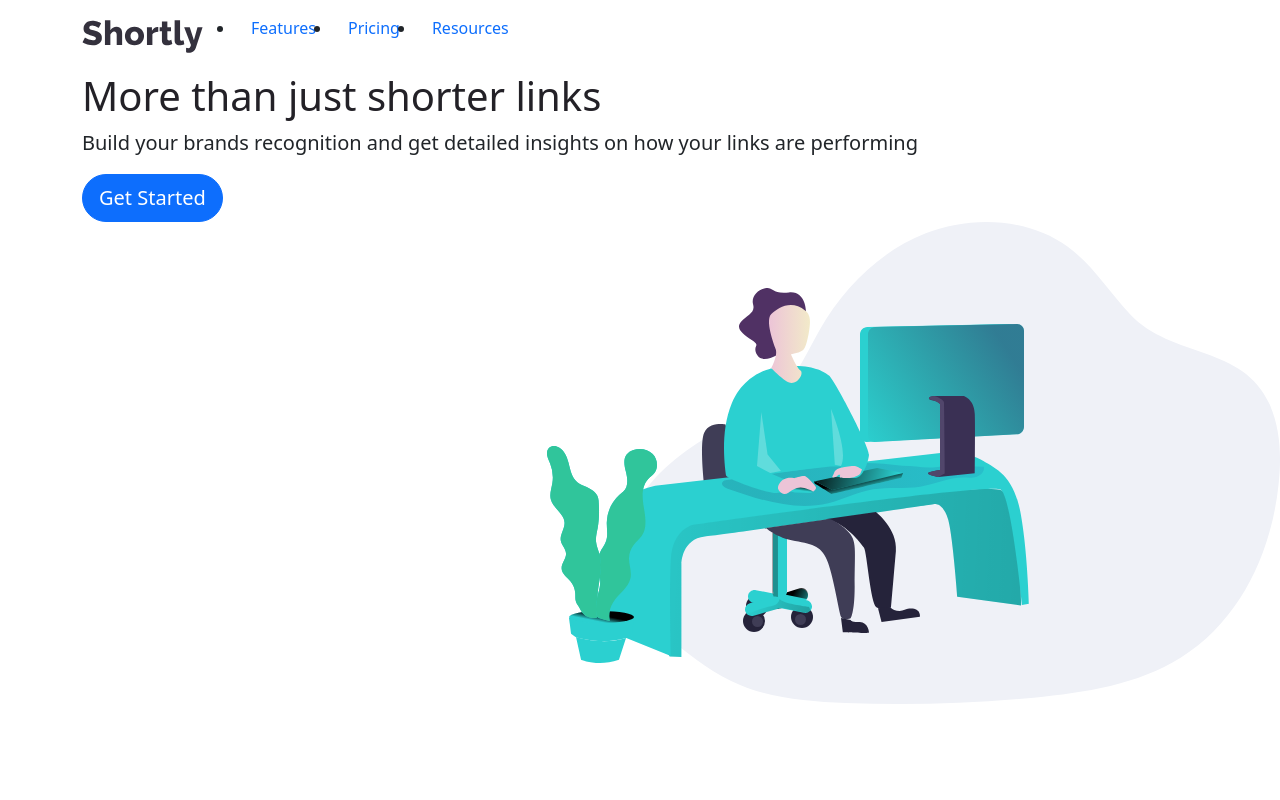
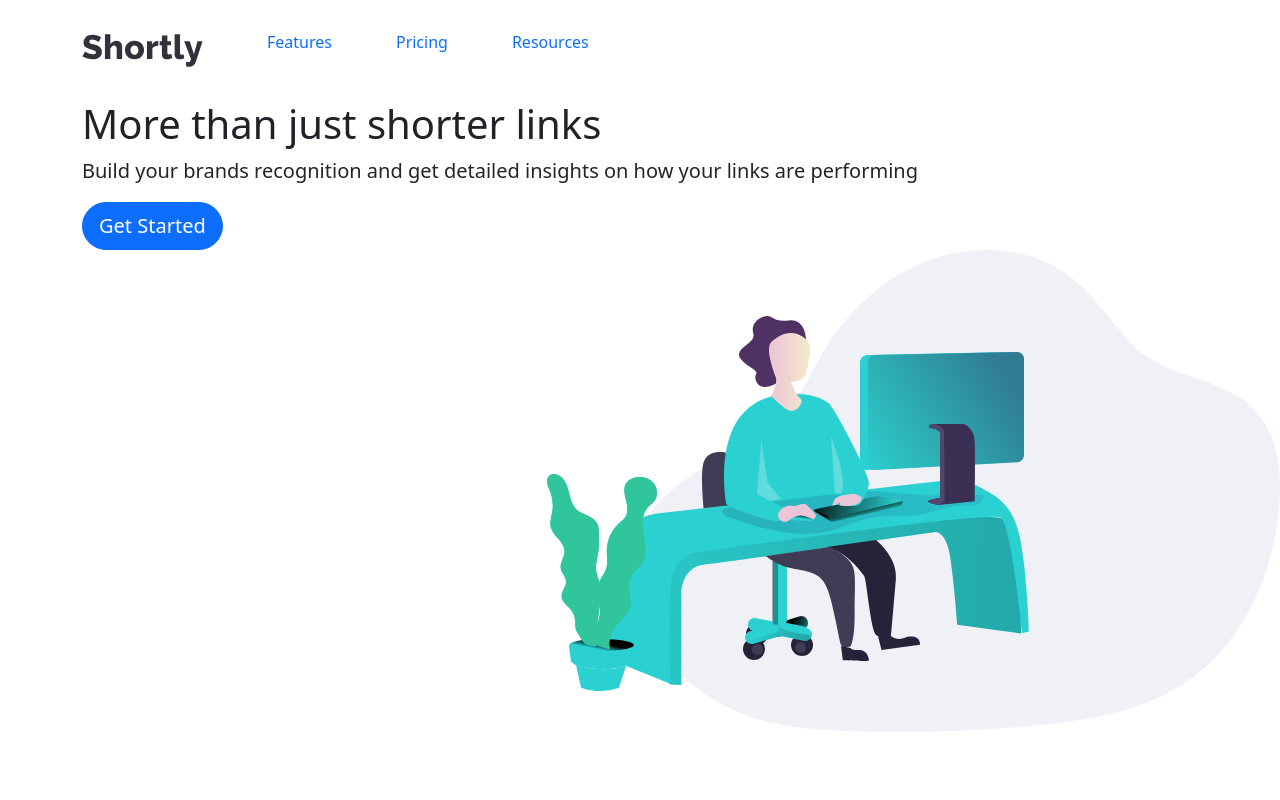
Before and after one commit to Temitayo03/URL-shortening-website, a website: page urls.html in a window 1280 px wide. Shown: the top 800 px of the page. Drawn offline with Linux system fonts and the light colour scheme.

Commit message:
bug fix 8

```diff
--- a/public/urls.css
+++ b/public/urls.css
@@ -8,15 +8,13 @@ p{font-size: 20px;}
 
 li {
   float: left;
-}
-
-li a {
   display: block;
-  color: #666;
+  color: hsl(260, 8%, 14%);
   text-align: center;
   padding: 14px 16px;
   text-decoration: none;
 }
+
 
 input[type=link]{
   padding: 20px;
```
